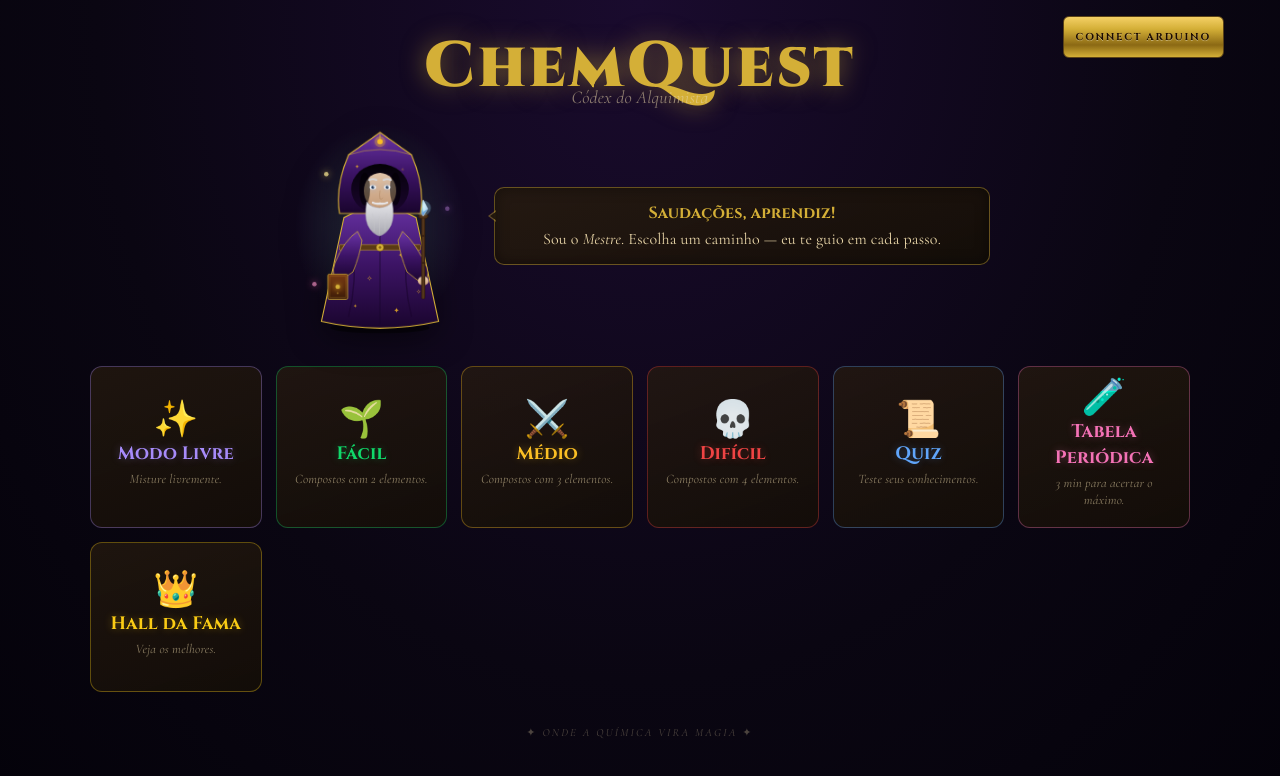
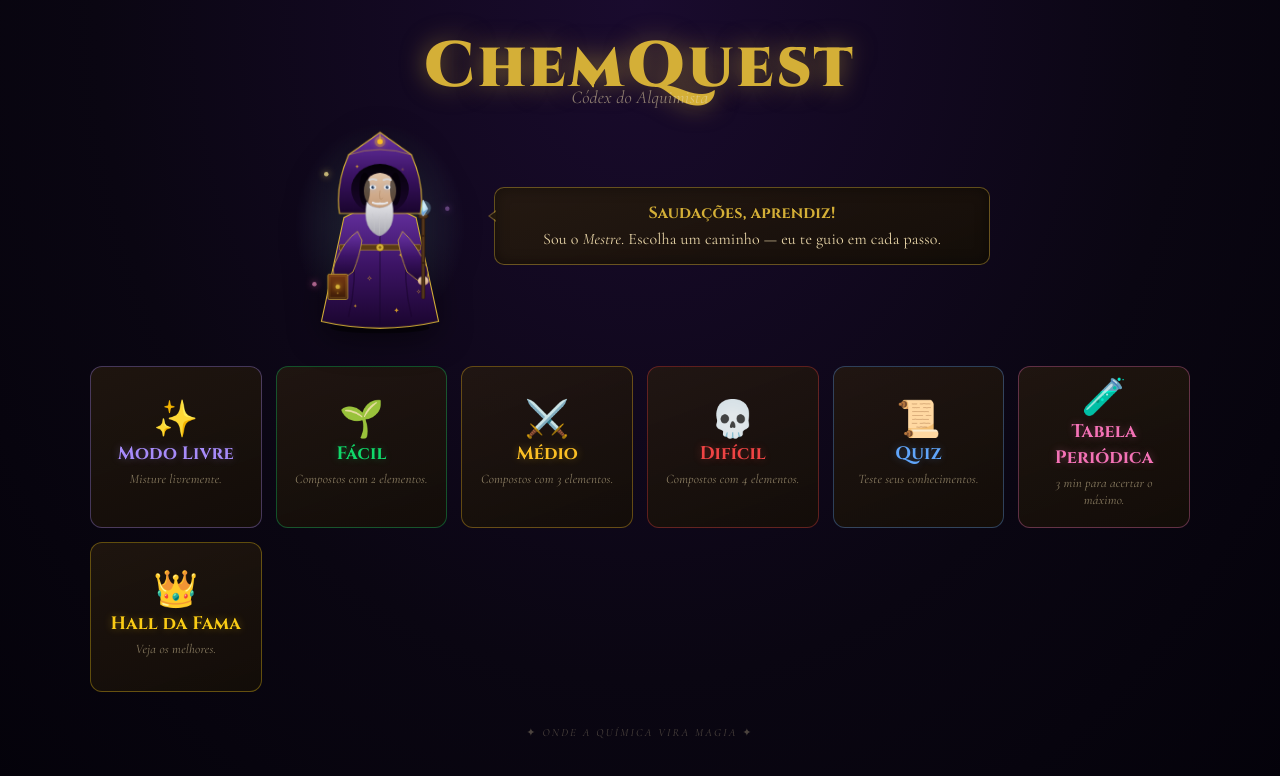
Before and after one commit to EdilandoSaturnino/chem-quest, a React (Vite) app in the folder frontend/: page / in a window 1280 px wide. Shown: the top 776 px of the page. Built offline with nearby package versions, Linux system fonts and the light colour scheme.

Commit message:
remove arduino btn

```diff
--- a/frontend/src/features/home/home-screen.tsx
+++ b/frontend/src/features/home/home-screen.tsx
@@ -21,7 +21,6 @@ export function HomeScreen({ hardware, onPick }: HomeScreenProps) {
 
       <Title />
       <Greeting />
-      <ArduinoPanel hardware={hardware} />
 
       <div style={{
         display: "grid",
```
